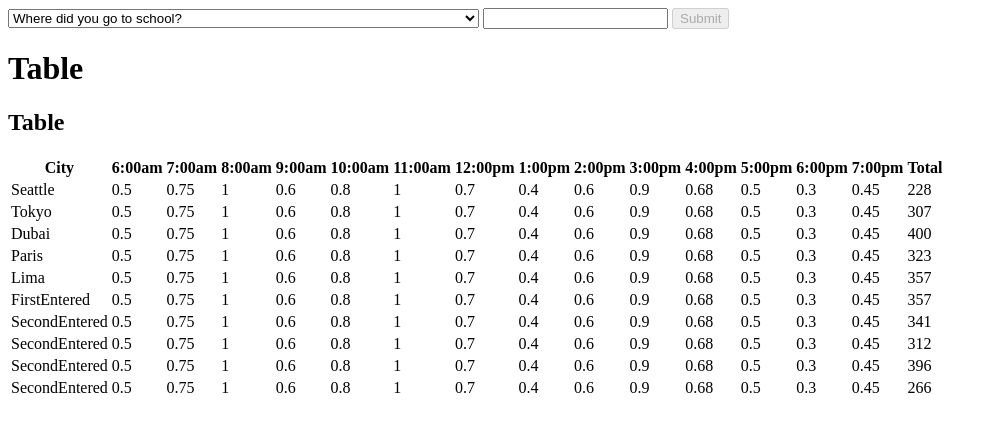
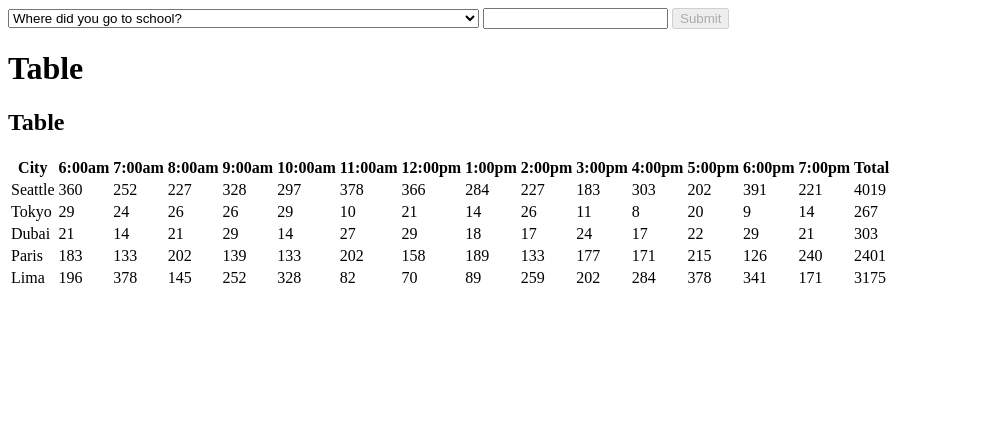
Before and after one commit to c0d3cisco/SalmonCookies-Svelte, a SvelteKit app: page / in a window 1280 px wide. Shown: the top 432 px of the page, without its empty margins (0-997 px from the left). Built offline with nearby package versions, Linux system fonts and the light colour scheme.

Commit message:
table calculations are there for random numbers

```diff
--- a/src/routes/table.svelte
+++ b/src/routes/table.svelte
@@ -1,4 +1,28 @@
 <script>
+	class CitySales {
+		constructor(cityName, minCustomer, maxCustomer, avgCookieSaleHour) {
+			this.cityName = cityName;
+			this.minCustomer = minCustomer;
+			this.maxCustomer = maxCustomer;
+			this.avgCookieSaleHour = avgCookieSaleHour;
+			this.hourlySaleList = [];
+			this.hourlyEmployee = [];
+			this.totalSales = 0;
+		}
+
+		generateHourlySales() {
+			for (let i = 0; i < hours.length; i++) {
+				let customers = Math.floor(Math.random() * (this.maxCustomer - this.minCustomer + 1)) + this.minCustomer;
+				let hourlySale = Math.ceil(customers * this.avgCookieSaleHour);
+				this.hourlySaleList.push(hourlySale);
+			}
+		}
+
+		calculateTotalSales() {
+			this.totalSales = this.hourlySaleList.reduce((total, sale) => total + sale, 0);
+		}
+	}
+
 	let hours = [
 		'6:00am',
 		'7:00am',
@@ -16,32 +40,26 @@
 		'7:00pm'
 	];
 	let startCityObjArr = [
-		{ cityName: 'Seattle', minCustomer: 23, maxCustomer: 65, avgCookieSaleHour: 6.3 },
-		{ cityName: 'Tokyo', minCustomer: 3, maxCustomer: 24, avgCookieSaleHour: 1.2 },
-		{ cityName: 'Dubai', minCustomer: 11, maxCustomer: 38, avgCookieSaleHour: 3.7 },
-		{ cityName: 'Paris', minCustomer: 20, maxCustomer: 38, avgCookieSaleHour: 6.3 },
-		{ cityName: 'Lima', minCustomer: 2, maxCustomer: 65, avgCookieSaleHour: 6.3 }
+		new CitySales('Seattle', 23, 65, 6.3),
+		new CitySales('Tokyo', 3, 24, 1.2),
+		new CitySales('Dubai', 11, 24, 1.2),
+		new CitySales('Paris', 20, 38, 6.3),
+		new CitySales('Lima', 2, 65, 6.3),
 	];
 
 	export let cityObjArr;
 
-	$: cityObjArr = [
-		...startCityObjArr,
-		...cityObjArr,
-	]
+	$: {
+		cityObjArr = [
+			...startCityObjArr,
+			// ...cityObjArr,
+		];
 
-	let sum = Math.ceil(Math.random() * 100);
-	let controlCurve = [0.5, 0.75, 1.0, 0.6, 0.8, 1.0, 0.7, 0.4, 0.6, 0.9, 0.68, 0.5, 0.3, 0.45];
-
-	const returnTotal = () => {
-		let total = 0;
-		controlCurve.forEach((controlCurve) => {
-			let randomNum = Math.floor(Math.random() * (sum - 1 + 1)) + 1;
-			let hourlySale = Math.ceil(randomNum * sum * controlCurve);
-			total += hourlySale;
+		cityObjArr.forEach((city) => {
+			city.generateHourlySales();
+			city.calculateTotalSales();
 		});
-		return total;
-	};
+	}
 </script>
 
 <main>
@@ -59,16 +77,14 @@
 			</tr>
 		</thead>
 		<!-- {#each cityObjArr as city, i(city.cityName)} -->
-		{#each cityObjArr as { cityName: city }, i}
+		{#each cityObjArr as { cityName, hourlySaleList, totalSales }}
 			<tbody>
 				<tr>
-					<td>{city}</td>
-					{#each controlCurve as values}
-						<td>{values}</td>
+					<td>{cityName}</td>
+					{#each hourlySaleList as sale}
+						<td>{sale}</td>
 					{/each}
-					<td>
-						{returnTotal()}
-					</td>
+					<td>{totalSales}</td>
 				</tr>
 			</tbody>
 		{/each}
```
Also changed, not shown: 1 other file (tests, documents, lock files or other folders).
